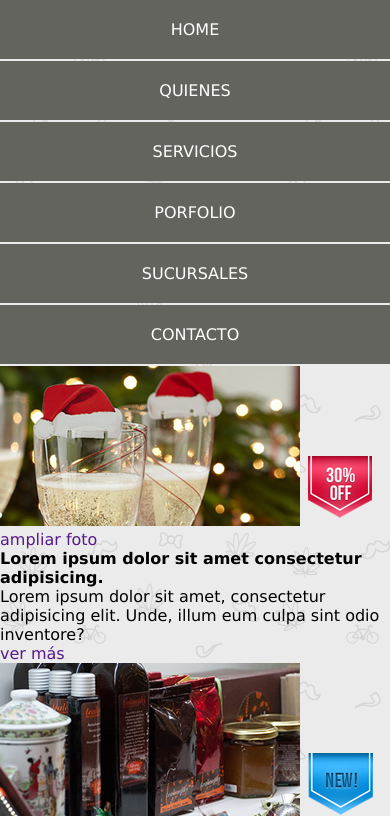
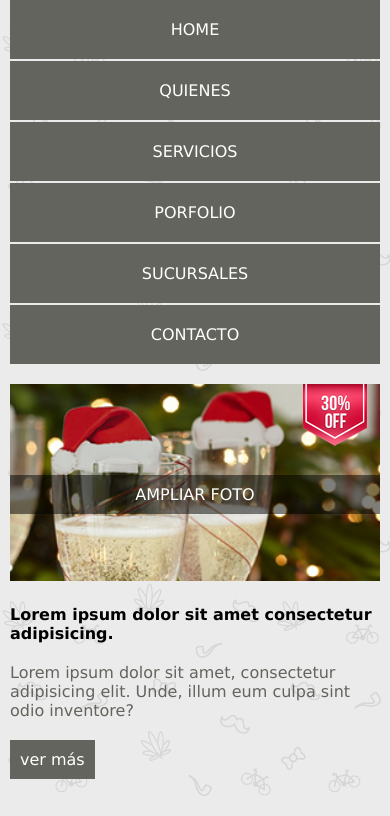
Before and after one commit to JuradoJoel/kitchening, a website: page views/home.html in a window 390 px wide. Shown: the part 280-1096 px from the top of the page. Drawn offline with Linux system fonts and the light colour scheme.

Commit message:
mobile done

```diff
--- a/public/css/footer.css
+++ b/public/css/footer.css
@@ -0,0 +1,16 @@
+footer{
+    width: 100%;
+}
+
+
+footer li{
+    background-color: #63645d;
+    margin-bottom: 2px;
+    padding: 20px 0;
+    text-align: center;
+}
+
+footer li a {
+    color: #FFFFFF;
+    text-transform: uppercase;
+}
--- a/public/css/general.css
+++ b/public/css/general.css
@@ -15,3 +15,7 @@ a{
 li{
     list-style: none;
 }
+
+:root{
+    --colorGris: #63645d
+}
--- a/public/css/header.css
+++ b/public/css/header.css
@@ -28,7 +28,7 @@ header li{
     text-align: center;
 }
 
-header li a {
+header li a{
     color: #FFFFFF;
     text-transform: uppercase;
 }
--- a/public/css/home.css
+++ b/public/css/home.css
@@ -1,7 +1,57 @@
 .home{
     background-image: url(/images/bg-body.png);
+    padding: 0 10px;
 }
 
 .home .banner{
     display: none;
 }
+
+.home .producto{
+    width: 100%;
+    margin-top: 20px;
+    position: relative;
+}
+
+.home .img-box{
+    position: relative;
+}
+
+.home .img-foto{
+    width: 100%;
+}
+
+.home .btn-zoom{
+    position: absolute;
+    top: calc(50% - 10px);
+    left: 0;
+    text-transform: uppercase;
+    color: white;
+    background-color: rgba(0,0, 0, 0.5);
+    display: block;
+    width: 100%;
+    padding: 10px 0;
+    text-align: center;
+}
+
+.home .img-etiqueta{
+    position: absolute;
+    top: 0;
+    right: 10px;
+}
+
+.home .producto h4{
+    margin: 20px 0;
+}
+
+.home .producto p{
+    color: var(--colorGris)
+}
+
+.home .btn-more{
+    padding: 10px;
+    color: white;
+    background-color: var(--colorGris);
+    display: inline-block;
+    margin: 20px 0;
+}
--- a/views/home.html
+++ b/views/home.html
@@ -31,49 +31,61 @@
         </section>
         <section class="productos">
             <article class="producto">
+                <div class="img-box">
                     <img class="img-foto" src="/images/img-pdto-1.jpg" alt="">
+                    <a class="btn-zoom" href="">ampliar foto</a>
+                </div>
                 <img class="img-etiqueta" src="/images/img-descuento.png" alt="">
-                <a class="btn-zoom" href="">ampliar foto</a>
                 <h4>Lorem ipsum dolor sit amet consectetur adipisicing.</h4>
                 <p>Lorem ipsum dolor sit amet, consectetur adipisicing elit. Unde, illum eum culpa sint odio inventore?</p>
                 <a class="btn-more" href="">ver más</a>
             </article>
             <article class="producto">
+                <div class="img-box">
                     <img class="img-foto" src="/images/img-pdto-2.jpg" alt="">
+                    <a class="btn-zoom" href="">ampliar foto</a>
+                </div>
                 <img class="img-etiqueta" src="/images/img-nuevo.png" alt="">
-                <a class="btn-zoom" href="">ampliar foto</a>
                 <h4>Lorem ipsum dolor sit amet consectetur adipisicing.</h4>
                 <p>Lorem ipsum dolor sit amet, consectetur adipisicing elit. Unde, illum eum culpa sint odio inventore?</p>
                 <a class="btn-more" href="">ver más</a>
             </article>
             <article class="producto">
+                <div class="img-box">
                     <img class="img-foto" src="/images/img-pdto-3.jpg" alt="">
+                    <a class="btn-zoom" href="">ampliar foto</a>
+                </div>
                 <img class="img-etiqueta" src="/images/img-gratis.png" alt="">
-                <a class="btn-zoom" href="">ampliar foto</a>
                 <h4>Lorem ipsum dolor sit amet consectetur adipisicing.</h4>
                 <p>Lorem ipsum dolor sit amet, consectetur adipisicing elit. Unde, illum eum culpa sint odio inventore?</p>
                 <a class="btn-more" href="">ver más</a>
             </article>
             <article class="producto">
+                <div class="img-box">
                     <img class="img-foto" src="/images/img-pdto-1.jpg" alt="">
+                    <a class="btn-zoom" href="">ampliar foto</a>
+                </div>
                 <img class="img-etiqueta" src="/images/img-descuento.png" alt="">
-                <a class="btn-zoom" href="">ampliar foto</a>
                 <h4>Lorem ipsum dolor sit amet consectetur adipisicing.</h4>
                 <p>Lorem ipsum dolor sit amet, consectetur adipisicing elit. Unde, illum eum culpa sint odio inventore?</p>
                 <a class="btn-more" href="">ver más</a>
             </article>
             <article class="producto">
+                <div class="img-box">
                     <img class="img-foto" src="/images/img-pdto-2.jpg" alt="">
+                    <a class="btn-zoom" href="">ampliar foto</a>
+                </div>
                 <img class="img-etiqueta" src="/images/img-nuevo.png" alt="">
-                <a class="btn-zoom" href="">ampliar foto</a>
                 <h4>Lorem ipsum dolor sit amet consectetur adipisicing.</h4>
                 <p>Lorem ipsum dolor sit amet, consectetur adipisicing elit. Unde, illum eum culpa sint odio inventore?</p>
                 <a class="btn-more" href="">ver más</a>
             </article>
             <article class="producto">
+                <div class="img-box">
                     <img class="img-foto" src="/images/img-pdto-3.jpg" alt="">
+                    <a class="btn-zoom" href="">ampliar foto</a>
+                </div>
                 <img class="img-etiqueta" src="/images/img-gratis.png" alt="">
-                <a class="btn-zoom" href="">ampliar foto</a>
                 <h4>Lorem ipsum dolor sit amet consectetur adipisicing.</h4>
                 <p>Lorem ipsum dolor sit amet, consectetur adipisicing elit. Unde, illum eum culpa sint odio inventore?</p>
                 <a class="btn-more" href="">ver más</a>
```
Lines whose indentation alone changed are shown as unchanged.
